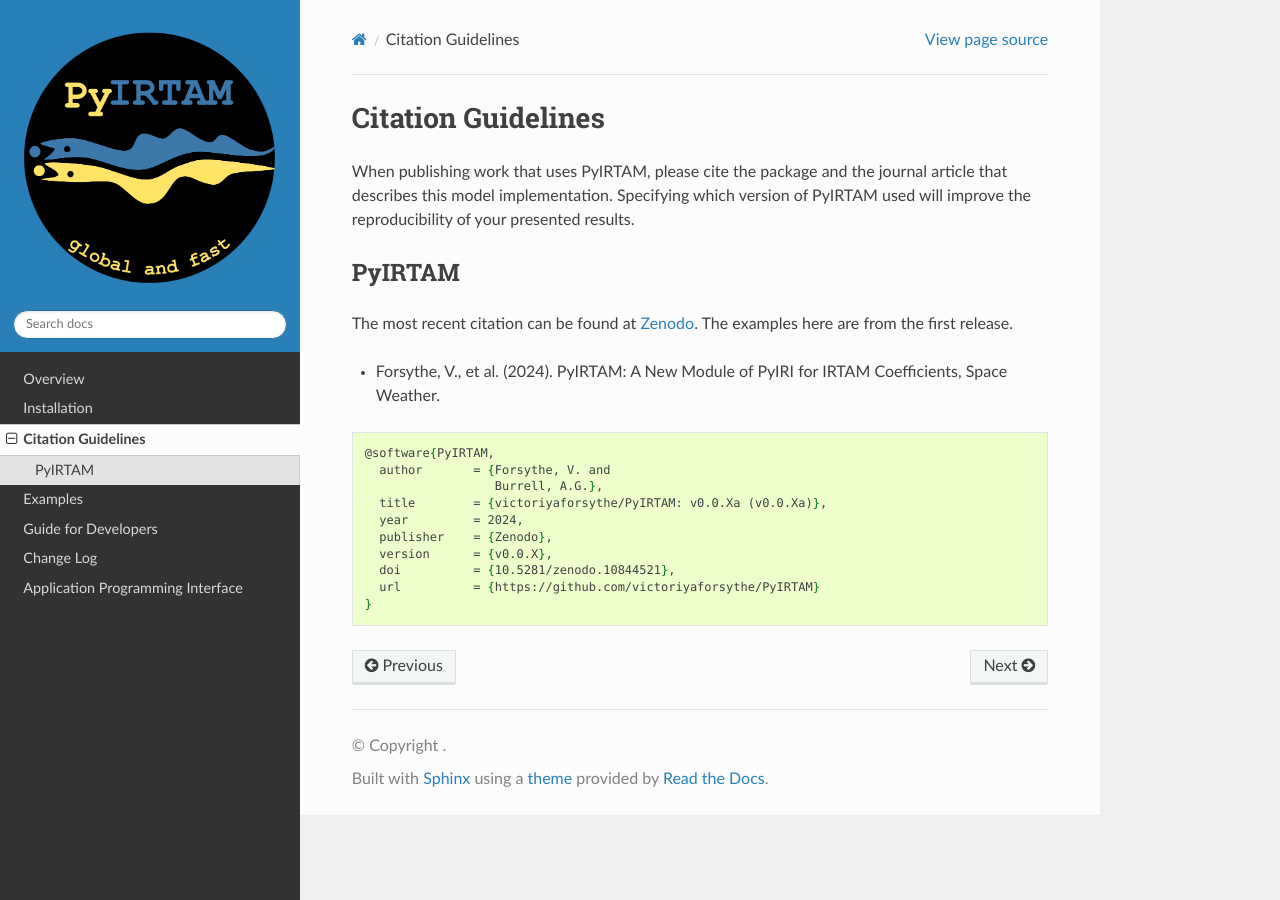
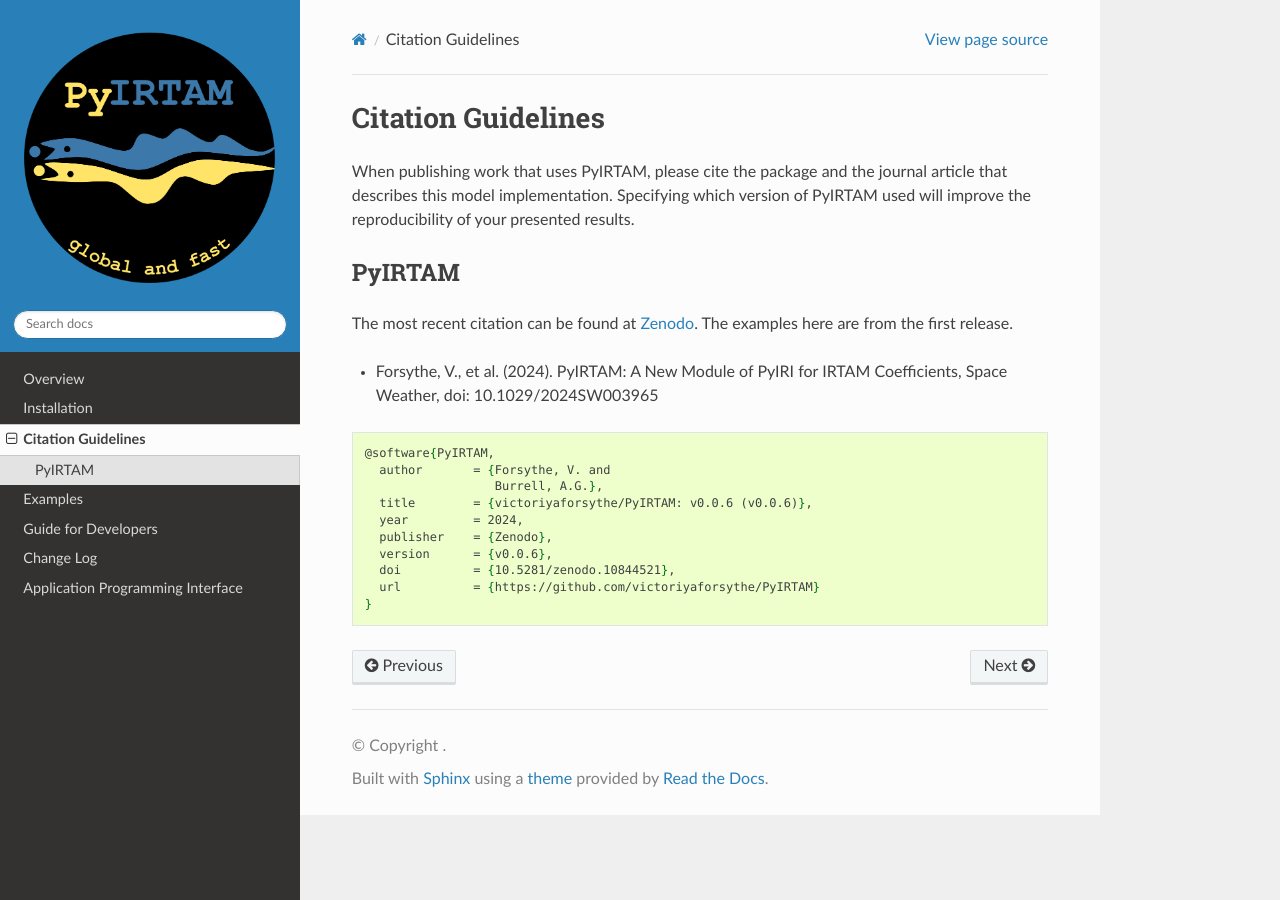
Before and after one commit to victoriyaforsythe/PyIRTAM, a Sphinx documentation site: the page built from docs/citing.rst, in a window 1280 px wide. Built offline with Sphinx 7.4.7 and the Read the Docs theme 3.1.0, drawn with Linux system fonts in a browser that asks for light colours.

Commit message:
citation

```diff
--- a/docs/citing.rst
+++ b/docs/citing.rst
@@ -14,17 +14,18 @@ release.
 
 * Forsythe, V., et al. (2024).
   PyIRTAM: A New Module of PyIRI for IRTAM Coefficients,
-  Space Weather.
+  Space Weather,
+  doi: 10.1029/2024SW003965
 
 .. code-block:: latex
 
   @software{PyIRTAM,
     author       = {Forsythe, V. and
                     Burrell, A.G.},
-    title        = {victoriyaforsythe/PyIRTAM: v0.0.Xa (v0.0.Xa)},
+    title        = {victoriyaforsythe/PyIRTAM: v0.0.6 (v0.0.6)},
     year         = 2024,
     publisher    = {Zenodo},
-    version      = {v0.0.X},
+    version      = {v0.0.6},
     doi          = {10.5281/zenodo.10844521},
     url          = {https://github.com/victoriyaforsythe/PyIRTAM}
   }
```
Also changed, not shown: CHANGELOG.md (+5 -0 lines), 1 other file.
